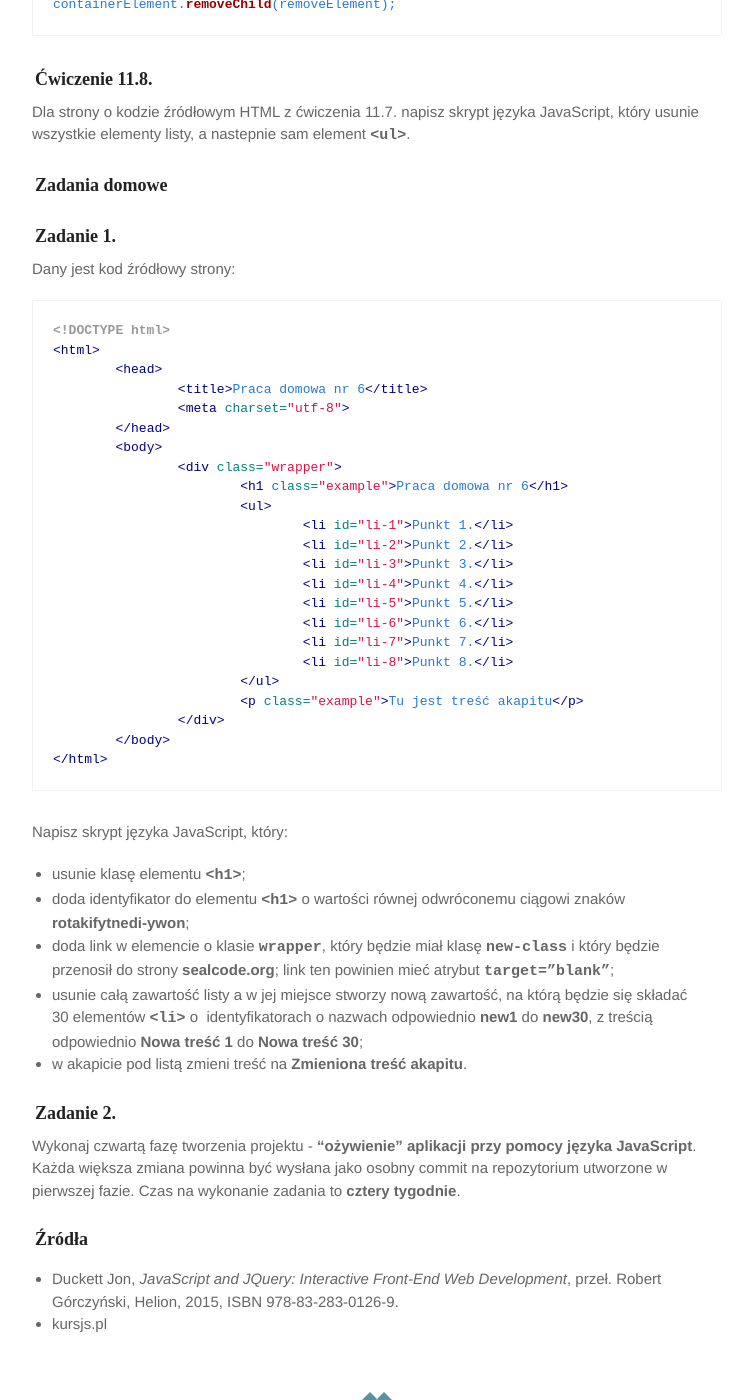
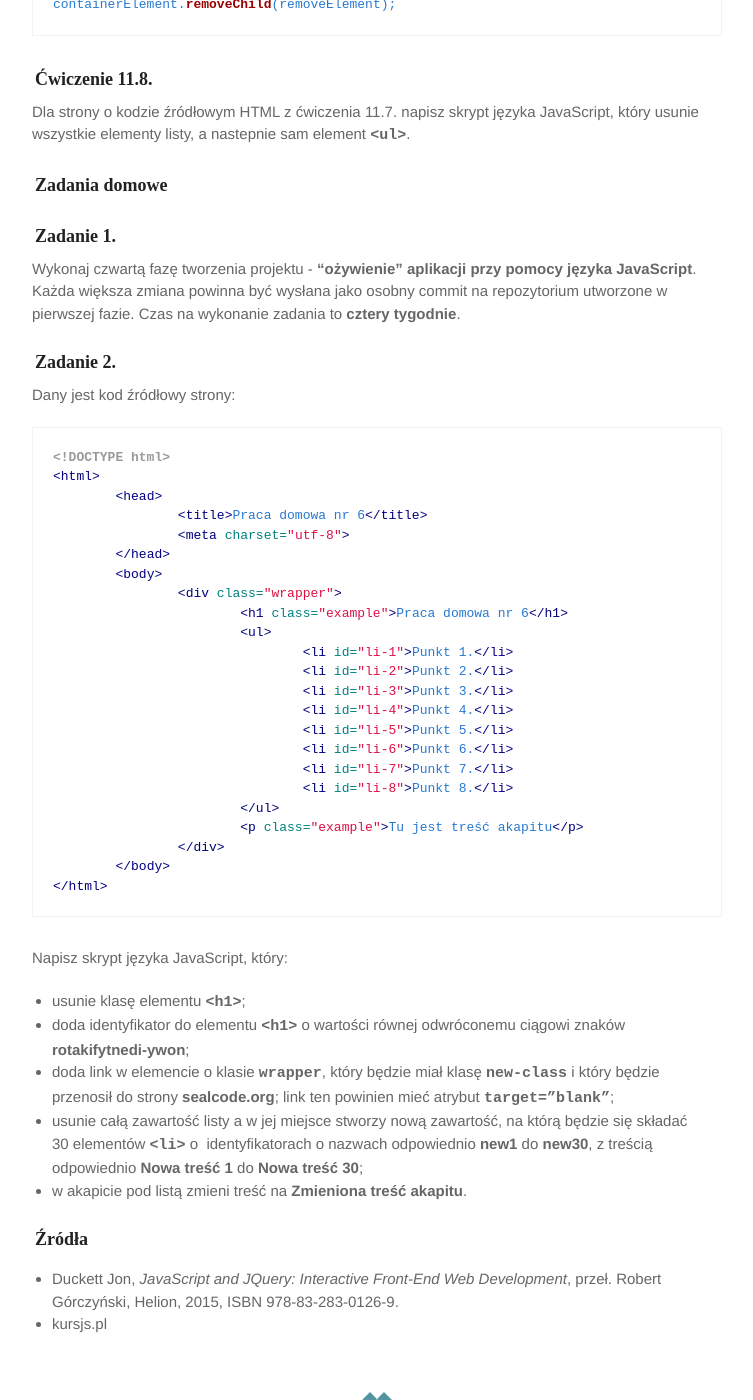
Before and after one commit to marcin-szczepanski/TWE, a Jekyll site: the page built from zajecia/1B/zaj06.md, in a window 1280 px wide and 1400 px high, scrolled down 7565 px. Shown: the whole window, without its empty margins (263-1016 px from the left). Built offline with Jekyll 4.4.1, drawn with Linux system fonts in a browser that asks for light colours; some web fonts are replaced; some of the changed lines change nothing that is shown.

Commit message:
Add zaj06

````diff
--- a/zajecia/1B/zaj06.md
+++ b/zajecia/1B/zaj06.md
@@ -310,6 +310,11 @@ Dla strony o kodzie źródłowym HTML z ćwiczenia 11.7. napisz skrypt języka J
 
 ### Zadanie 1.
 
+Wykonaj czwartą fazę tworzenia projektu - **"ożywienie" aplikacji przy pomocy języka JavaScript**. Każda większa zmiana powinna być wysłana jako osobny commit na repozytorium utworzone w pierwszej fazie. Czas na wykonanie zadania to **cztery tygodnie**.
+
+
+### Zadanie 2.
+
 Dany jest kod źródłowy strony:
 
 ```html
@@ -346,11 +351,6 @@ Napisz skrypt języka JavaScript, który:
 - usunie całą zawartość listy a w jej miejsce stworzy nową zawartość, na&nbsp;którą&nbsp;będzie się&nbsp;składać 30&nbsp;elementów <span class="preformat"><li></span> o&nbsp; identyfikatorach o&nbsp;nazwach odpowiednio **new1** do&nbsp;**new30**, z&nbsp;treścią odpowiednio **Nowa treść 1** do&nbsp;**Nowa treść 30**;
 - w akapicie pod listą zmieni treść na **Zmieniona treść akapitu**.
 
-### Zadanie 2.
-
-Wykonaj czwartą fazę tworzenia projektu - **"ożywienie" aplikacji przy pomocy języka JavaScript**. Każda większa zmiana powinna być wysłana jako osobny commit na repozytorium utworzone w pierwszej fazie. Czas na wykonanie zadania to **cztery tygodnie**.
-
-
 ### Źródła
 
 * Duckett Jon, _JavaScript and JQuery: Interactive Front-End Web Development_, przeł. Robert Górczyński, Helion, 2015, ISBN 978-83-283-0126-9.
````
